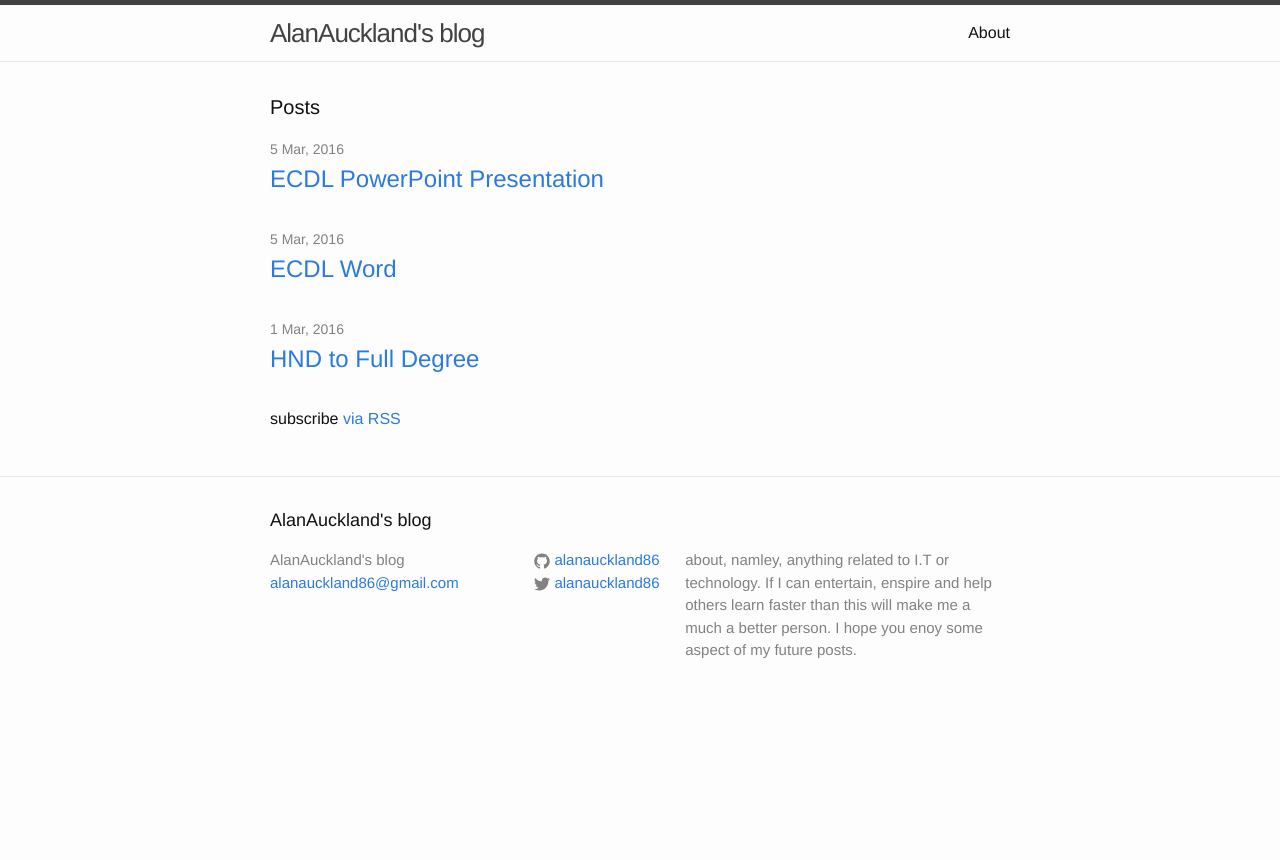
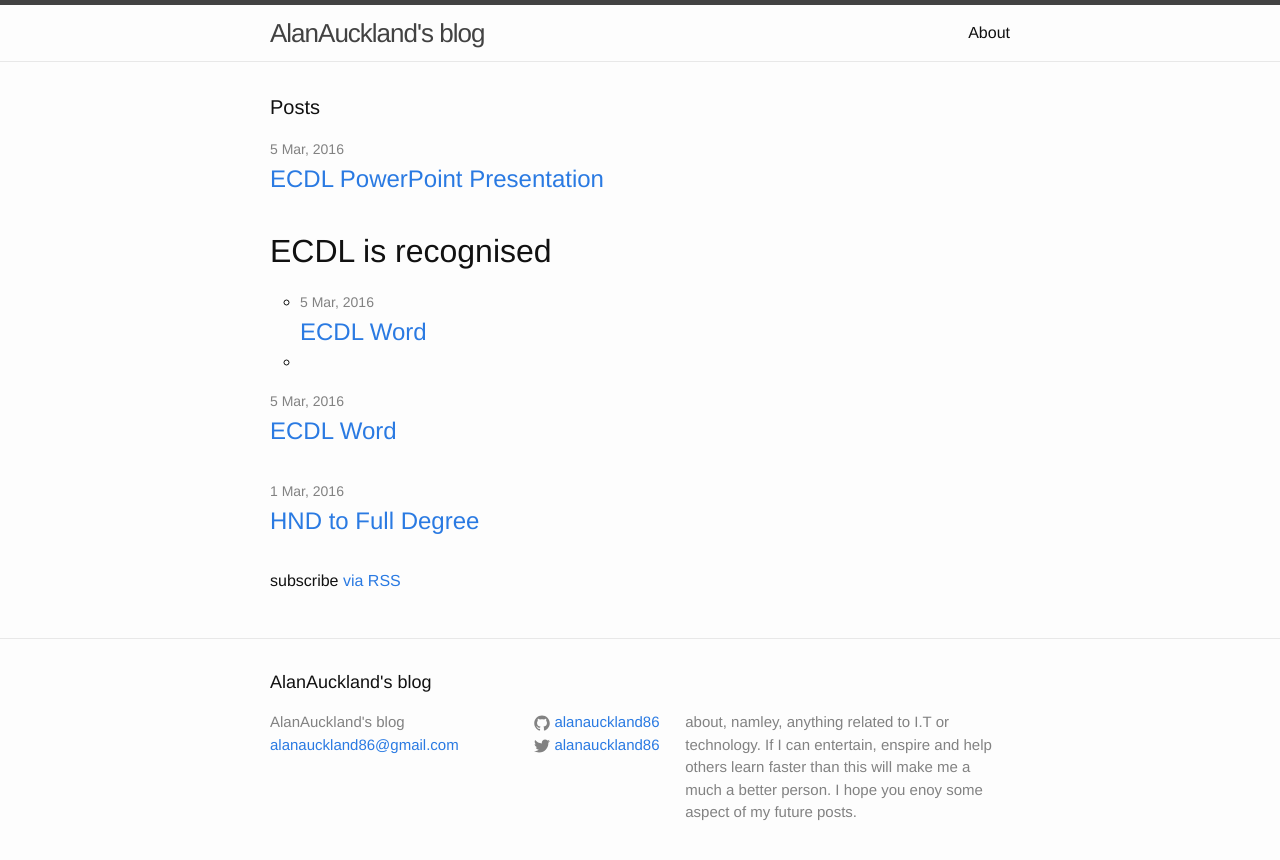
Before and after one commit to alanauckland86/alanauckland86.github.io, a Jekyll site: the page built from index.html, in a window 1280 px wide. Shown: the top 860 px of the page. Built offline with Jekyll 4.4.1, drawn with Linux system fonts in a browser that asks for light colours.

Commit message:
checking logic
changed categories to title to see if that is working

```diff
--- a/index.html
+++ b/index.html
@@ -14,7 +14,7 @@ layout: default
        with a class of ecdl-list
     {% endcomment %}
 
-    {% if post.categories == 'ECDL'%}
+    {% if post.title == 'ECDL Word' %}
       <h1>ECDL is recognised</h1>
         <ul class="ecdl-list">
             <li>
```
